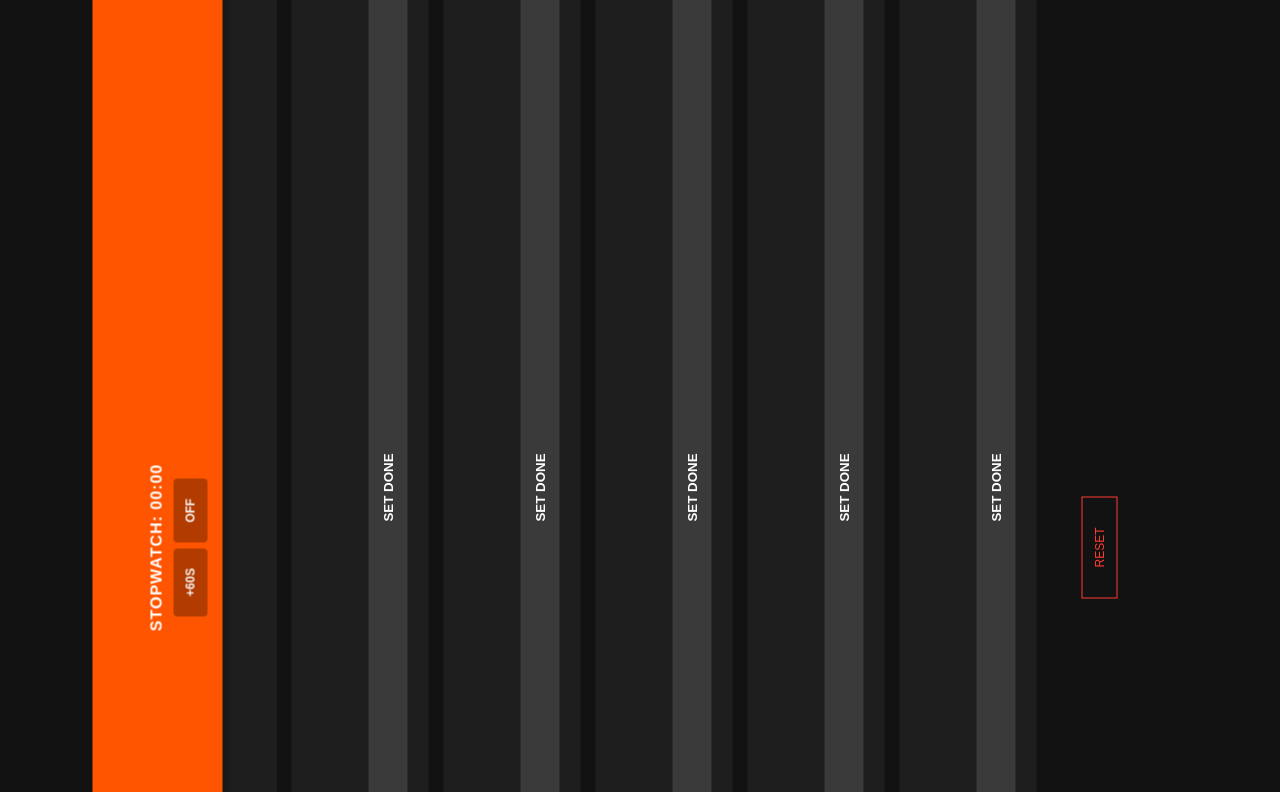
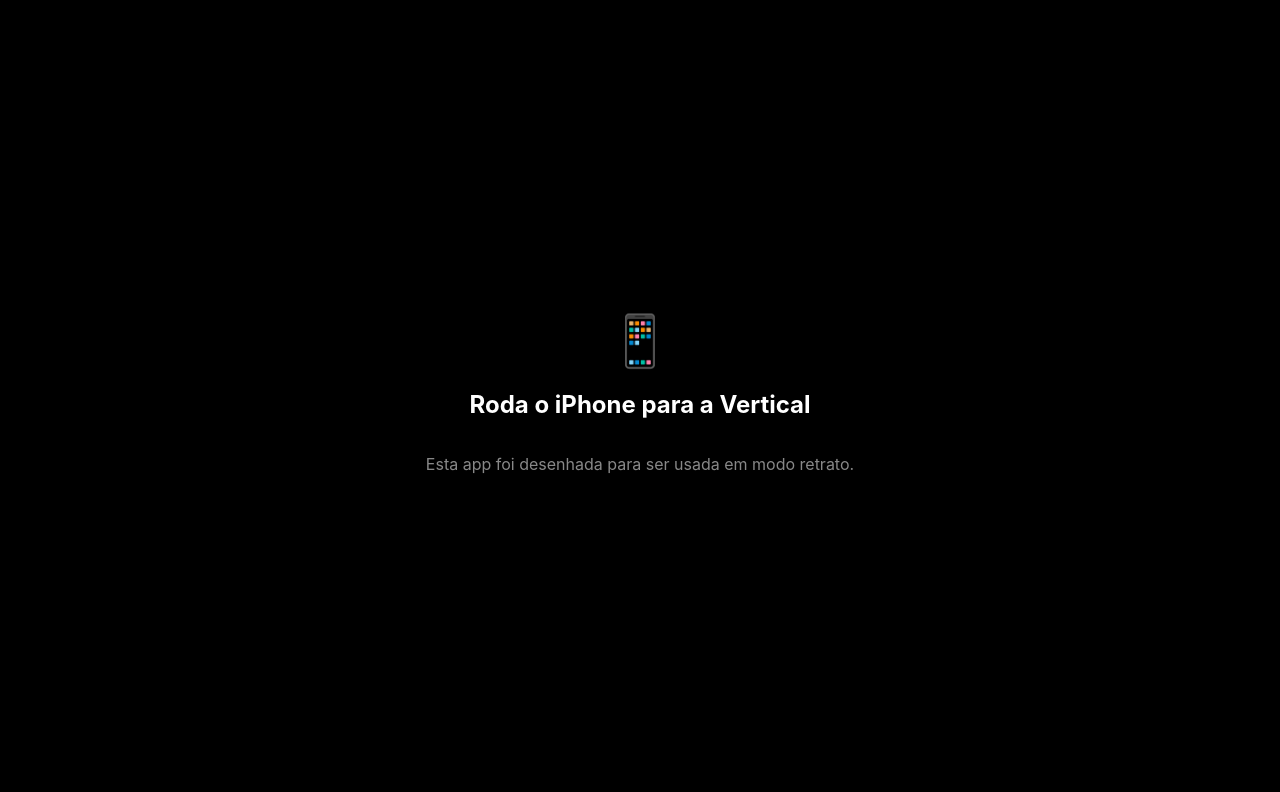
Before and after one commit to rafaneka/Plano-de-treinos, a plain HTML site: page index.html in a window 1280 px wide. Shown: the top 792 px of the page. Drawn offline with nearby package versions, Linux system fonts and the light colour scheme.

Commit message:
Update index.html

```diff
--- a/index.html
+++ b/index.html
@@ -3,7 +3,7 @@
 <head>
     <meta charset="UTF-8">
     <meta name="viewport" content="width=device-width, initial-scale=1.0, user-scalable=no, viewport-fit=cover">
-    <title>Gym Braun</title>
+    <title>Gym Braun-Apple</title>
     <link rel="manifest" href="manifest.json">
     <meta name="apple-mobile-web-app-capable" content="yes">
     <meta name="apple-mobile-web-app-status-bar-style" content="black-translucent">
@@ -11,90 +11,113 @@
 
     <style>
         :root {
-            --braun-black: #121212;
-            --braun-dark-grey: #1E1E1E;
-            --braun-orange: #FF5500; /* Laranja clássico Braun */
-            --braun-light: #F5F5F5;
-            --braun-grey: #3A3A3A;
+            --braun-black: #000000;
+            --braun-dark-grey: #1C1C1E; /* Cor Apple Dark Mode */
+            --braun-orange: #FF5500;
+            --braun-light: #FFFFFF;
+            --apple-grey: #2C2C2E;
+            --squircle: 22px;
         }
 
         body {
-            font-family: "Helvetica Neue", Helvetica, Arial, sans-serif;
+            font-family: -apple-system, BlinkMacSystemFont, "SF Pro Text", Helvetica, sans-serif;
             background: var(--braun-black);
             color: var(--braun-light);
             margin: 0;
-            padding-top: 120px;
+            padding-top: 130px;
             padding-bottom: 40px;
-            -webkit-font-smoothing: antialiased;
+            overflow-x: hidden;
         }
 
-        /* Bloqueio Visual de Rotação (CSS) */
-        @media screen and (orientation:landscape) {
-            body { transform: rotate(-90deg); }
+        /* Bloqueio de Rotação Visual */
+        #orientation-lock {
+            display: none;
+            position: fixed; top: 0; left: 0; width: 100%; height: 100%;
+            background: var(--braun-black);
+            z-index: 9999; text-align: center; justify-content: center; align-items: center;
+            flex-direction: column;
         }
 
-        /* Header Laranja Braun */
+        @media screen and (orientation: landscape) {
+            #orientation-lock { display: flex; }
+        }
+
+        /* Header Laranja (Braun Style) */
         #timer-bar {
             position: fixed; top: 0; width: 100%;
             background: var(--braun-orange);
             color: white;
             padding: 55px 0 15px;
             text-align: center; z-index: 100;
-            font-weight: 700; letter-spacing: 1px;
-            box-shadow: 0 4px 10px rgba(0,0,0,0.3);
+            font-weight: 700;
+            box-shadow: 0 4px 15px rgba(0,0,0,0.4);
         }
 
-        /* Navegação Minimalista */
+        /* Navegação Squircles */
         .nav-days {
-            display: flex; overflow-x: auto; padding: 15px; gap: 10px;
-            background: var(--braun-dark-grey);
+            display: flex; overflow-x: auto; padding: 15px; gap: 12px;
+            background: rgba(28, 28, 30, 0.8);
+            backdrop-filter: blur(10px);
             position: sticky; top: 110px; z-index: 90;
         }
         .tab-btn {
-            padding: 10px 20px; border-radius: 4px; border: none;
-            background: var(--braun-grey); color: var(--braun-light);
-            font-size: 12px; font-weight: bold; text-transform: uppercase;
+            padding: 12px 24px; border-radius: 14px; border: none;
+            background: var(--apple-grey); color: var(--braun-light);
+            font-size: 13px; font-weight: 600; white-space: nowrap;
+            transition: all 0.2s;
         }
         .tab-btn.active { background: var(--braun-light); color: var(--braun-black); }
         .tab-history { background: var(--braun-orange) !important; color: white !important; }
 
-        /* Cards de Exercício */
+        /* Cards Squircles (Apple Style) */
         .exercise-card {
-            background: var(--braun-dark-grey); margin: 15px; padding: 20px;
-            border-radius: 2px; border-left: 4px solid var(--braun-grey);
+            background: var(--braun-dark-grey); margin: 15px; padding: 22px;
+            border-radius: var(--squircle);
         }
-        .ex-name { font-size: 18px; font-weight: 600; text-transform: uppercase; margin-bottom: 5px; }
-        .ex-meta { color: #888; font-size: 12px; margin-bottom: 15px; display: block; }
+        .ex-name { font-size: 19px; font-weight: 600; margin-bottom: 4px; }
+        .ex-meta { color: #8E8E93; font-size: 13px; margin-bottom: 18px; display: block; text-transform: uppercase; letter-spacing: 0.5px; }
 
-        .track-row { display: flex; gap: 10px; align-items: center; }
+        .track-row { display: flex; gap: 12px; align-items: center; }
         input[type="text"] {
-            background: #2A2A2A; border: 1px solid var(--braun-grey);
-            color: white; padding: 12px; width: 80px; border-radius: 0; font-size: 14px;
+            background: #2C2C2E; border: none;
+            color: white; padding: 14px; width: 85px; border-radius: 14px;
+            font-size: 16px; text-align: center; font-weight: 600;
         }
         .check-btn {
-            flex-grow: 1; background: var(--braun-grey); color: white; border: none;
-            padding: 12px; font-weight: bold; border-radius: 0; text-transform: uppercase;
+            flex-grow: 1; background: var(--apple-grey); color: white; border: none;
+            padding: 14px; font-weight: 700; border-radius: 14px; text-transform: uppercase;
         }
         .check-btn.done { background: var(--braun-orange); }
 
-        /* Histórico e Gráficos */
+        /* Histórico */
         .history-container { padding: 20px; }
-        canvas { background: #1a1a1a; padding: 10px; margin-bottom: 30px; border-radius: 4px; }
+        canvas {
+            background: #1C1C1E; padding: 15px; margin-bottom: 30px;
+            border-radius: var(--squircle);
+        }
 
-        .reset-section { text-align: center; padding: 30px; }
-        .btn-reset {
-            background: none; border: 1px solid #ff3b30; color: #ff3b30;
-            padding: 10px 30px; font-size: 12px; text-transform: uppercase;
+        .action-footer { text-align: center; padding: 40px 20px; display: flex; flex-direction: column; gap: 15px; }
+        .btn-action {
+            background: var(--apple-grey); border: none; color: var(--braun-light);
+            padding: 16px; border-radius: 16px; font-size: 14px; font-weight: 600;
         }
+        .btn-danger { color: #FF453A; background: rgba(255, 69, 58, 0.15); }
+
     </style>
 </head>
 <body>
 
+<div id="orientation-lock">
+    <div style="font-size: 50px;">📱</div>
+    <h2 style="margin-top:20px">Roda o iPhone para a Vertical</h2>
+    <p style="color: #888">Esta app foi desenhada para ser usada em modo retrato.</p>
+</div>
+
 <div id="timer-bar">
     <div id="timer-display">STOPWATCH: 00:00</div>
-    <div style="margin-top:8px">
-        <button class="tab-btn" style="background:rgba(0,0,0,0.3)" onclick="startTimer(60)">+60S</button>
-        <button class="tab-btn" style="background:rgba(0,0,0,0.3)" onclick="resetTimer()">OFF</button>
+    <div style="margin-top:10px; display: flex; justify-content: center; gap: 10px;">
+        <button class="tab-btn" style="background:rgba(0,0,0,0.3); padding: 8px 15px;" onclick="startTimer(60)">+60S</button>
+        <button class="tab-btn" style="background:rgba(0,0,0,0.3); padding: 8px 15px;" onclick="resetTimer()">OFF</button>
     </div>
 </div>
 
@@ -134,6 +157,7 @@
     function switchTab(tab) {
         currentTab = tab;
         renderTabs();
+        window.scrollTo(0,0);
         if(tab === 'HIST') renderHistory(); else renderExercises();
     }
 
@@ -145,58 +169,78 @@
             return `
                 <div class="exercise-card">
                     <div class="ex-name">${ex}</div>
-                    <span class="ex-meta">REGISTO DE CARGA ATUAL</span>
+                    <span class="ex-meta">Carga Atual</span>
                     <div class="track-row">
-                        <input type="text" placeholder="KG" value="${val}" onchange="saveLog('${currentTab}-${ex}', this.value)">
-                        <button class="check-btn" onclick="this.classList.toggle('done'); startTimer(60)">SET DONE</button>
+                        <input type="text" inputmode="decimal" placeholder="KG" value="${val}" onchange="saveLog('${currentTab}-${ex}', this.value)">
+                        <button class="check-btn" onclick="this.classList.toggle('done'); if(this.classList.contains('done')) startTimer(60)">SET DONE</button>
                     </div>
                 </div>
             `;
         }).join('') + `
-            <div class="reset-section">
-                <button class="btn-reset" onclick="handleReset()">Reset</button>
+            <div class="action-footer">
+                <button class="btn-action" style="background: var(--braun-orange); color: white;" onclick="handleReset()">Finalizar Treino e Guardar</button>
+                <button class="btn-action" onclick="handleSimpleReset()">Reset</button>
             </div>
         `;
     }
 
     function saveLog(key, val) { logs[key] = val; save(); }
 
+    function handleSimpleReset() {
+        if(confirm("Limpar marcas de 'Feito' e cargas sem guardar no histórico?")) {
+            logs = {}; save(); renderExercises();
+        }
+    }
+
     function handleReset() {
-        if(!confirm("Salvar cargas no histórico e limpar treino atual?")) return;
-
-        // Guardar snapshot no histórico
+        if(!confirm("Desejas guardar estas cargas no histórico e limpar o treino atual?")) return;
         const snapshot = { date: new Date().toLocaleDateString(), data: {...logs} };
         history.push(snapshot);
-
-        // Limpar logs atuais para o próximo treino
         logs = {};
         save();
         renderExercises();
     }
 
+    function clearHistory() {
+        const firstCheck = confirm("Tens a certeza que queres APAGAR TODO o histórico de progresso?");
+        if(firstCheck) {
+            const secondCheck = confirm("ESTA AÇÃO É IRREVERSÍVEL. Confirmas a eliminação de todos os gráficos?");
+            if(secondCheck) {
+                history = [];
+                save();
+                renderHistory();
+            }
+        }
+    }
+
     function renderHistory() {
         const container = document.getElementById('main-content');
-        container.innerHTML = '<div class="history-container"><h2 style="text-transform:uppercase; font-size:14px">Evolução de Cargas</h2><div id="charts"></div></div>';
+        container.innerHTML = `
+            <div class="history-container">
+                <h2 style="text-transform:uppercase; font-size:13px; color:#8E8E93; margin-bottom:20px; letter-spacing:1px">Evolução de Performance</h2>
+                <div id="charts"></div>
+                <div class="action-footer">
+                    <button class="btn-action btn-danger" onclick="clearHistory()">Apagar Todo o Histórico</button>
+                </div>
+            </div>`;
 
         const chartsDiv = document.getElementById('charts');
-
-        // Agrupar todos os exercícios únicos do plano
         const allExercises = [];
         Object.keys(plan).forEach(d => allExercises.push(...plan[d].exercises));
 
         allExercises.forEach(exName => {
             const canvasId = `chart-${exName.replace(/\s/g, '')}`;
             const exData = history.map(h => {
-                // Procurar a carga deste exercício em qualquer dia do log histórico
                 const entry = Object.keys(h.data).find(k => k.endsWith(`-${exName}`));
-                return entry ? parseFloat(h.data[entry]) || 0 : null;
+                return entry ? parseFloat(h.data[entry].replace(',','.')) || 0 : null;
             }).filter(v => v !== null);
 
             if(exData.length > 0) {
-                chartsDiv.innerHTML += `<p style="font-size:12px; color:#888; margin-bottom:5px">${exName.toUpperCase()}</p><canvas id="${canvasId}"></canvas>`;
+                chartsDiv.innerHTML += `<p style="font-size:14px; font-weight:600; margin-bottom:10px; color: var(--braun-orange)">${exName.toUpperCase()}</p><canvas id="${canvasId}"></canvas>`;
                 setTimeout(() => createChart(canvasId, exData), 100);
             }
         });
+        if(history.length === 0) chartsDiv.innerHTML = "<p style='color:#666'>Ainda não há dados guardados.</p>";
     }
 
     function createChart(id, dataPoints) {
@@ -209,24 +253,27 @@
                     label: 'KG',
                     data: dataPoints,
                     borderColor: '#FF5500',
-                    borderWidth: 2,
-                    tension: 0.3,
-                    fill: false,
+                    borderWidth: 3,
+                    tension: 0.4,
+                    fill: true,
+                    backgroundColor: 'rgba(255, 85, 0, 0.1)',
+                    pointRadius: 4,
                     pointBackgroundColor: '#FF5500'
                 }]
             },
             options: {
                 responsive: true,
+                maintainAspectRatio: false,
                 scales: {
-                    y: { grid: { color: '#333' }, ticks: { color: '#888' } },
-                    x: { grid: { display: false }, ticks: { color: '#888' } }
+                    y: { grid: { color: '#2C2C2E' }, ticks: { color: '#8E8E93' } },
+                    x: { grid: { display: false }, ticks: { color: '#8E8E93' } }
                 },
                 plugins: { legend: { display: false } }
             }
         });
+        document.getElementById(id).style.height = "200px";
     }
 
-    // Timer Logic
     function startTimer(s) {
         clearInterval(timerInterval);
         let t = s;
@@ -235,7 +282,11 @@
             const mins = String(Math.floor(t / 60)).padStart(2, '0');
             const secs = String(t % 60).padStart(2, '0');
             document.getElementById('timer-display').innerText = `STOPWATCH: ${mins}:${secs}`;
-            if(t <= 0) { clearInterval(timerInterval); document.getElementById('timer-display').innerText = "ACTION!"; }
+            if(t <= 0) {
+                clearInterval(timerInterval);
+                document.getElementById('timer-display').innerText = "ACTION!";
+                if(window.navigator.vibrate) window.navigator.vibrate([200, 100, 200]);
+            }
         }, 1000);
     }
     function resetTimer() { clearInterval(timerInterval); document.getElementById('timer-display').innerText = "STOPWATCH: 00:00"; }
```
